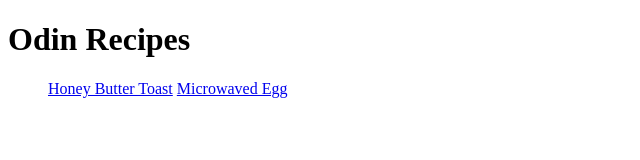
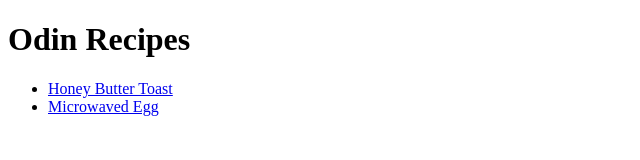
Before and after one commit to AwfullyCloudy/odin-recipes, a plain HTML site: page index.html in a window 1280 px wide. Shown: the whole page, without its empty margins (0-640 px from the left). Drawn offline with Linux system fonts and the light colour scheme.

Commit message:
Fixed mispelling that broke unordered list

```diff
--- a/index.html
+++ b/index.html
@@ -7,12 +7,12 @@
     <body>
         <h1>Odin Recipes</h1>
         <ul>
-            <ls>
+            <li>
                 <a href="recipes/hbtoast.html">Honey Butter Toast</a>
-            </ls>
-            <ls>
+            </li>
+            <li>
                 <a href="recipes/micegg.html">Microwaved Egg</a>
-            </ls>
+            </li>
         </ul>
     </body>
 </html>
```
